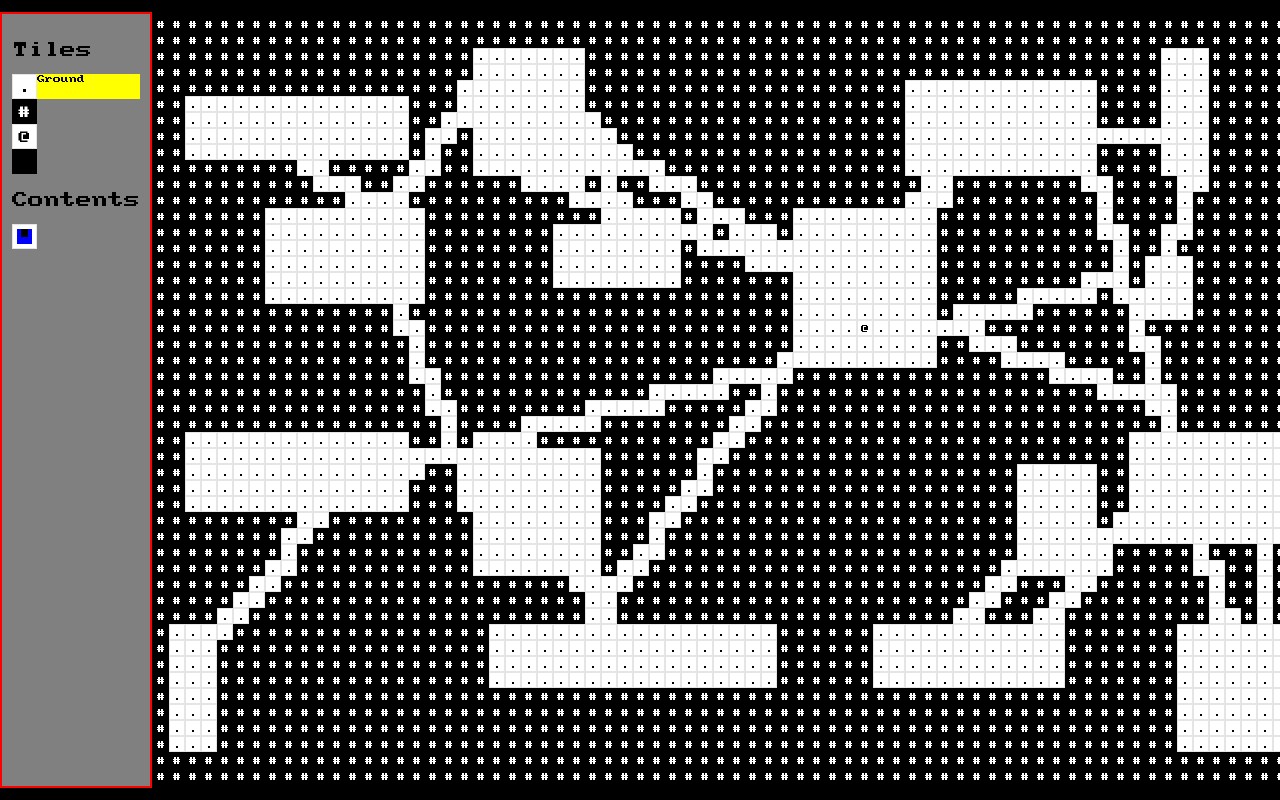
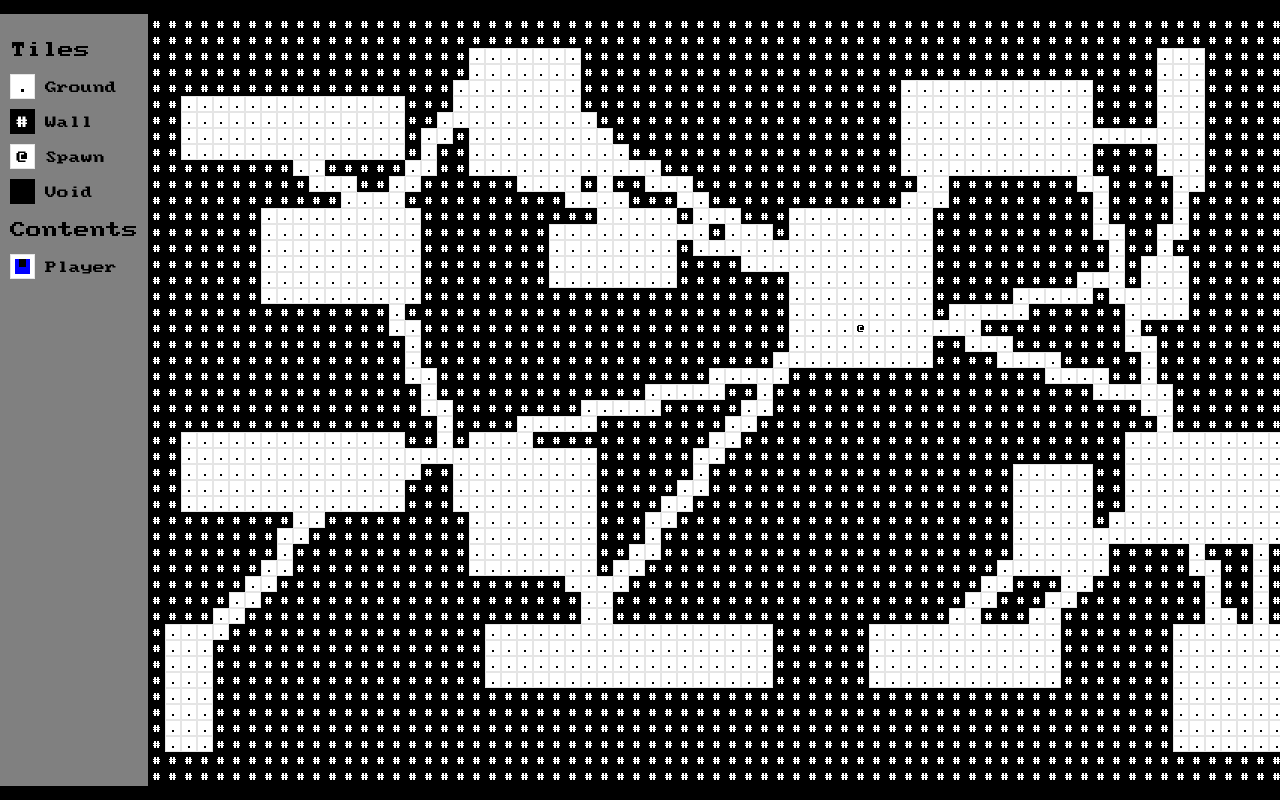
Before and after one commit to TimAstier/react-roguelike, a React (Create React App) app: page /pcg in a window 1280 px wide. Built offline with nearby package versions, Linux system fonts and the light colour scheme; no server answers.

Commit message:
Add labels in toolbar

```diff
--- a/src/components/MapGenerator/Toolbar.tsx
+++ b/src/components/MapGenerator/Toolbar.tsx
@@ -7,14 +7,19 @@ import { Cell, CellProps } from '../Cell';
 const Wrapper = styled.div`
   background-color: grey;
   width: 170px;
-  border: red 2px solid;
   height: 94%;
   padding: 10px 10px;
 `;
 
 const CellWrapper = styled.div`
   display: flex;
-  background-color: yellow;
+  align-items: center;
+  margin-bottom: 10px;
+`;
+
+const Label = styled.div`
+  font-size: 12px;
+  margin-left: 10px;
 `;
 
 const defaultCellProps: CellProps = {
@@ -32,13 +37,27 @@ export const Toolbar: React.FC = () => {
     <Wrapper>
       <p>Tiles</p>
       <CellWrapper>
-        <Cell {...defaultCellProps} tile={'.'} /> <div style={{ fontSize: 8 }}>Ground</div>
+        <Cell {...defaultCellProps} tile={'.'} />
+        <Label>Ground</Label>
       </CellWrapper>
-      <Cell {...defaultCellProps} tile={'#'} />
-      <Cell {...defaultCellProps} tile={'@'} />
-      <Cell {...defaultCellProps} tile={' '} />
+      <CellWrapper>
+        <Cell {...defaultCellProps} tile={'#'} />
+        <Label>Wall</Label>
+      </CellWrapper>
+      <CellWrapper>
+        <Cell {...defaultCellProps} tile={'@'} />
+        <Label>Spawn</Label>
+      </CellWrapper>
+      <CellWrapper>
+        <Cell {...defaultCellProps} tile={' '} />
+        <Label>Void</Label>
+      </CellWrapper>
+
       <p>Contents</p>
-      <Cell {...defaultCellProps} tile={'.'} content="Player" />
+      <CellWrapper>
+        <Cell {...defaultCellProps} tile={'.'} content="Player" />
+        <Label>Player</Label>
+      </CellWrapper>
     </Wrapper>
   );
 };
```
